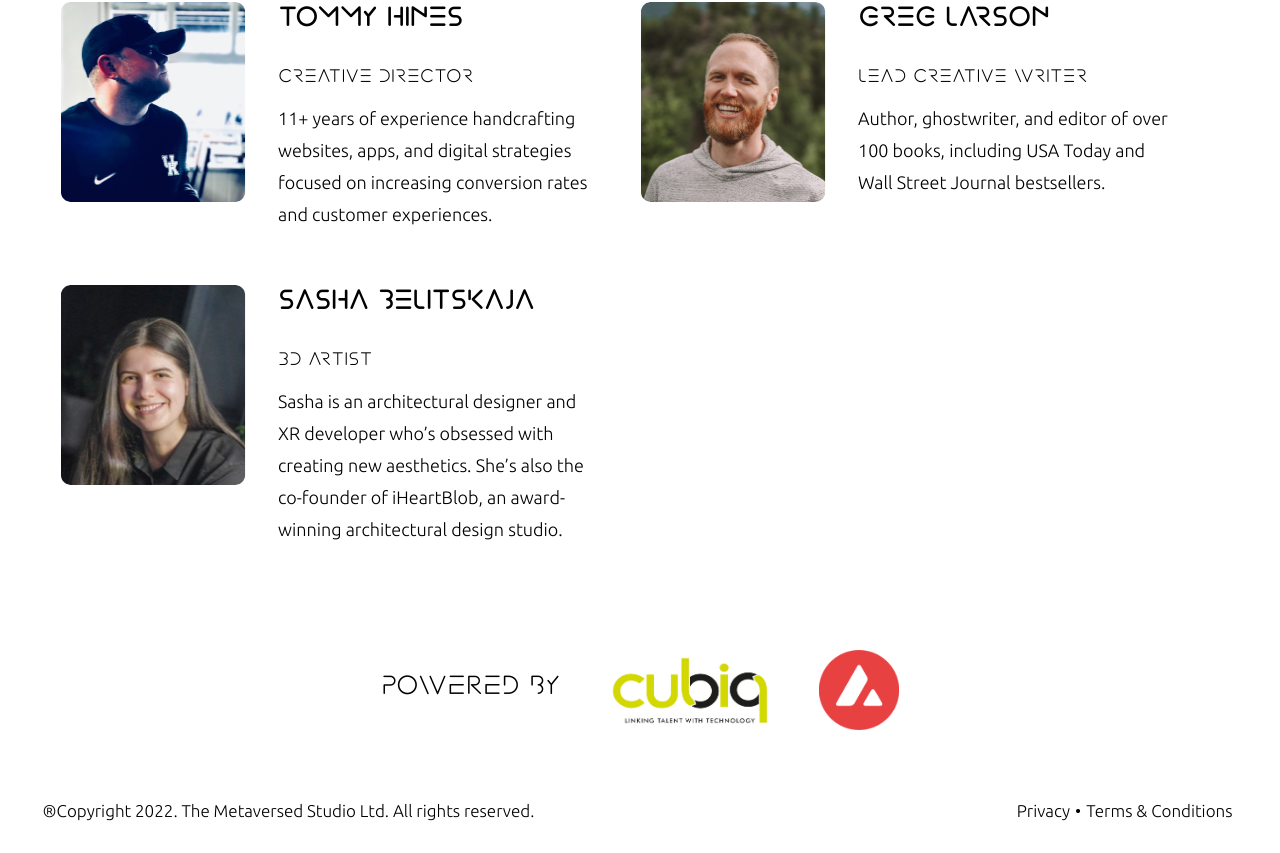
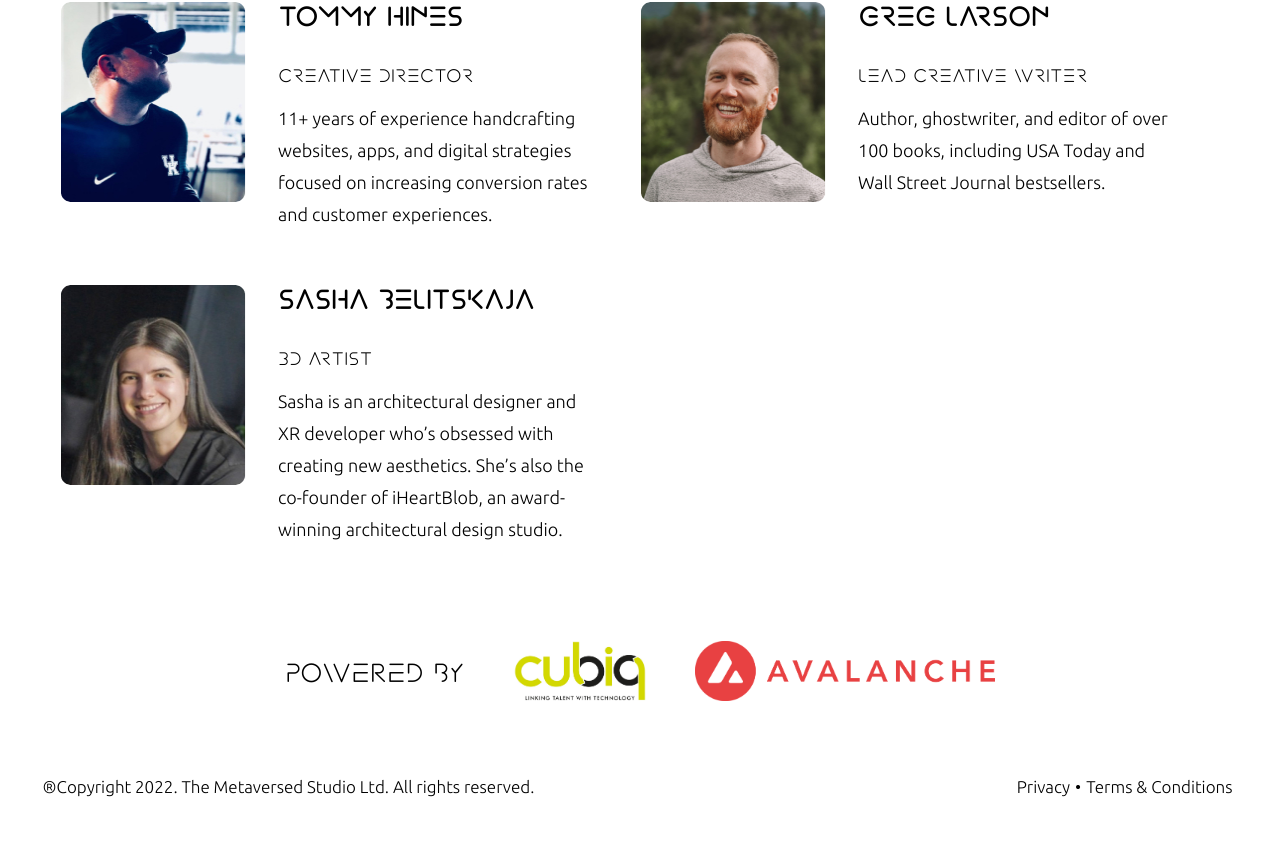
Before and after one commit to valeriiRadko/worldofkoto, a Next.js app: page / in a window 1280 px wide. Shown: the part 5522-6375 px from the top of the page. After the commit the page ends 6351 px from the top, so only its background shows below. Built offline with nearby package versions, Linux system fonts and the light colour scheme.

Commit message:
change avalanche image

```diff
--- a/components/Footer/Footer.module.scss
+++ b/components/Footer/Footer.module.scss
@@ -29,6 +29,7 @@
     padding-top: 15px;
 
     @include respond-to("md") {
+      padding-top: 0;
       padding-left: 40px;
     }
   }
--- a/components/Footer/Footer.tsx
+++ b/components/Footer/Footer.tsx
@@ -12,16 +12,16 @@ function Footer() {
           <Image
             src="/images/powered-by/cubiq.jpeg"
             alt="cubiq"
-            width={178}
-            height={87}
+            width={150}
+            height={78}
           />
         </span>
         <span className={styles["image-wrapper"]}>
           <Image
             src="/images/powered-by/avalanche.png"
             alt="avalanche"
-            width={80}
-            height={80}
+            width={300}
+            height={60}
           />
         </span>
       </div>
```
Also changed, not shown: public/images/powered-by/avalanche.png.
